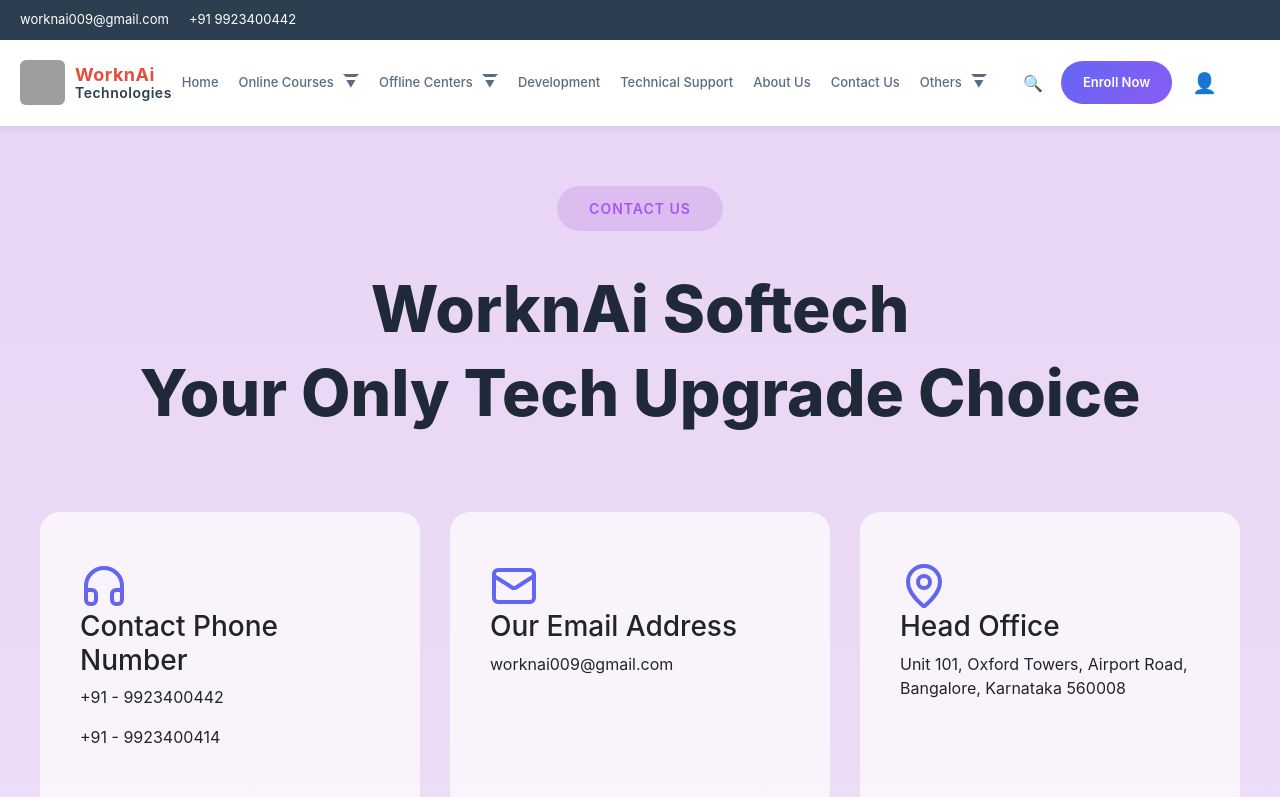
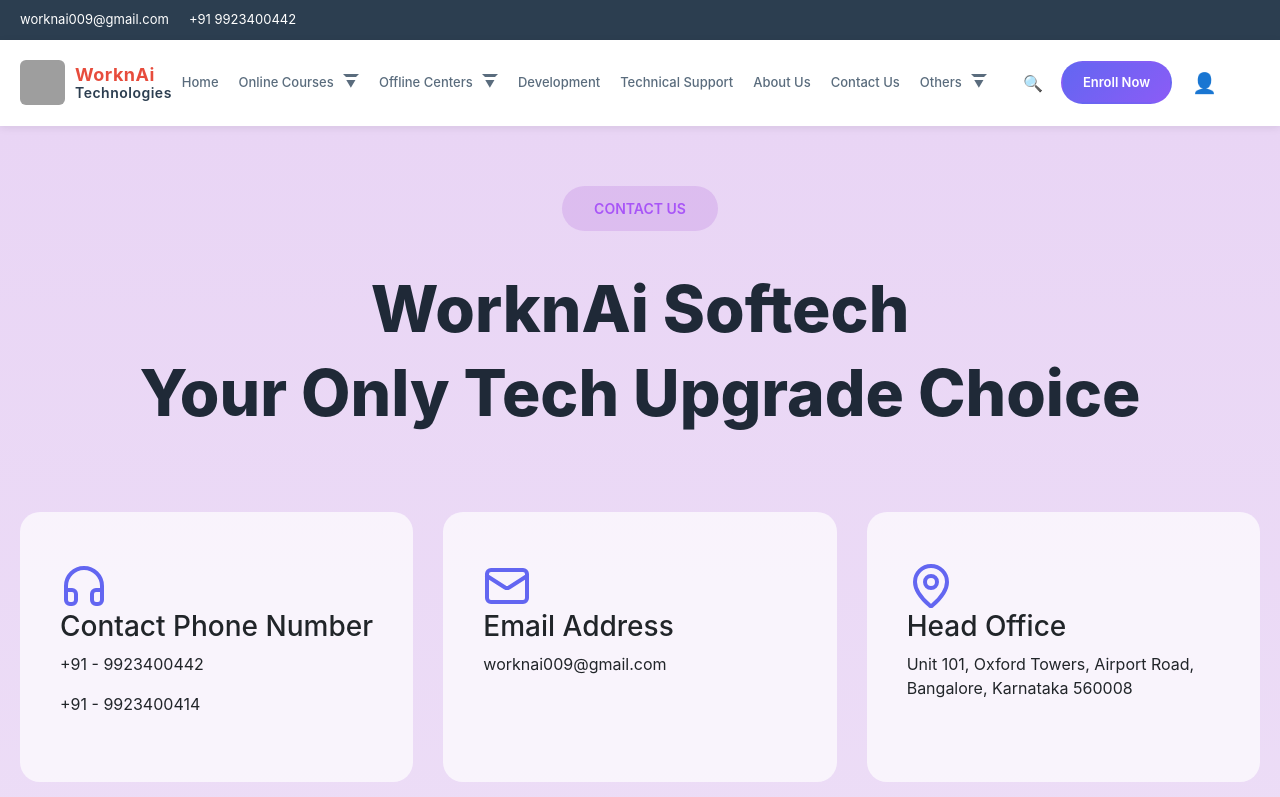
Before and after one commit to prathameshsmule/worknai_project, a React (Create React App) app in the folder Frontend/: page /ContactPage in a window 1280 px wide. Shown: the top 797 px of the page. Built offline with nearby package versions, Linux system fonts and the light colour scheme; no server answers; grey boxes are pictures that could not be loaded.

Commit message:
Refactor ContactPage to use API_BASE for endpoint

```diff
--- a/Frontend/src/pages/ContactPage.jsx
+++ b/Frontend/src/pages/ContactPage.jsx
@@ -1,5 +1,6 @@
 import React, { useState } from "react";
 import { Headphones, Mail, MapPin } from "lucide-react";
+import { API_BASE } from "../components/api.jsx"; // 🔥 IMPORTANT
 
 const Contact = () => {
   const [formData, setFormData] = useState({
@@ -17,7 +18,6 @@ const Contact = () => {
   const handleSubmit = async (e) => {
     e.preventDefault();
 
-    // ✅ Matching backend contact controller structure
     const mappedData = {
       name: formData.name,
       phone: formData.phone,
@@ -27,15 +27,11 @@ const Contact = () => {
     };
 
     try {
-      // ✅ Correct API endpoint for Contact Form Enquiries
-      const response = await fetch(
-        "http://localhost:5000/api/enquiry/contact",
-        {
-          method: "POST",
-          headers: { "Content-Type": "application/json" },
-          body: JSON.stringify(mappedData),
-        }
-      );
+      const response = await fetch(`${API_BASE}/enquiry/contact`, {
+        method: "POST",
+        headers: { "Content-Type": "application/json" },
+        body: JSON.stringify(mappedData),
+      });
 
       if (response.ok) {
         alert("✅ Thank you! Your message was submitted successfully.");
@@ -48,11 +44,11 @@ const Contact = () => {
         });
       } else {
         const err = await response.json();
-        alert("❌ Failed to submit: " + (err.message || "Please try again."));
+        alert("❌ Submission Failed: " + err.message);
       }
     } catch (error) {
       console.error("Error submitting form:", error);
-      alert("⚠️ Something went wrong. Please check your connection.");
+      alert("⚠️ Error submitting form. Check connection.");
     }
   };
 
@@ -77,10 +73,8 @@ const Contact = () => {
             borderRadius: "25px",
             fontSize: "14px",
             fontWeight: "600",
-            letterSpacing: "1px",
             cursor: "pointer",
             marginBottom: "40px",
-            transition: "all 0.3s ease",
           }}
         >
           CONTACT US
@@ -93,7 +87,6 @@ const Contact = () => {
             fontSize: "64px",
             fontWeight: "800",
             color: "#1f2937",
-            margin: "0",
           }}
         >
           Your Only Tech Upgrade Choice
@@ -108,7 +101,6 @@ const Contact = () => {
           gap: "30px",
           maxWidth: "1400px",
           margin: "0 auto",
-          padding: "0 20px",
         }}
       >
         <div
@@ -123,6 +115,7 @@ const Contact = () => {
           <p>+91 - 9923400442</p>
           <p>+91 - 9923400414</p>
         </div>
+
         <div
           style={{
             backgroundColor: "rgba(255, 255, 255, 0.7)",
@@ -131,9 +124,10 @@ const Contact = () => {
           }}
         >
           <Mail size={48} color="#6366f1" />
-          <h3>Our Email Address</h3>
+          <h3>Email Address</h3>
           <p>worknai009@gmail.com</p>
         </div>
+
         <div
           style={{
             backgroundColor: "rgba(255, 255, 255, 0.7)",
@@ -149,7 +143,7 @@ const Contact = () => {
         </div>
       </div>
 
-      {/* Form Section */}
+      {/* Contact Form */}
       <div
         style={{
           maxWidth: "900px",
@@ -182,6 +176,7 @@ const Contact = () => {
             required
             style={inputStyle}
           />
+
           <input
             type="email"
             name="email"
@@ -191,6 +186,7 @@ const Contact = () => {
             required
             style={inputStyle}
           />
+
           <input
             type="tel"
             name="phone"
@@ -200,6 +196,7 @@ const Contact = () => {
             required
             style={inputStyle}
           />
+
           <input
             type="text"
             name="subject"
@@ -209,6 +206,7 @@ const Contact = () => {
             required
             style={inputStyle}
           />
+
           <textarea
             name="message"
             placeholder="Message*"
@@ -218,16 +216,17 @@ const Contact = () => {
             required
             style={inputStyle}
           />
+
           <button
             type="submit"
             style={{
-              background: "linear-gradient(135deg, #a855f7 0%, #7c3aed 100%)",
+              background: "linear-gradient(135deg, #a855f7, #7c3aed)",
               color: "white",
-              border: "none",
               padding: "18px 40px",
               borderRadius: "12px",
               fontSize: "16px",
               fontWeight: "700",
+              border: "none",
               cursor: "pointer",
             }}
           >
@@ -247,7 +246,6 @@ const inputStyle = {
   color: "#6b7280",
   backgroundColor: "transparent",
   outline: "none",
-  transition: "border-color 0.3s ease",
 };
 
 export default Contact;
```
